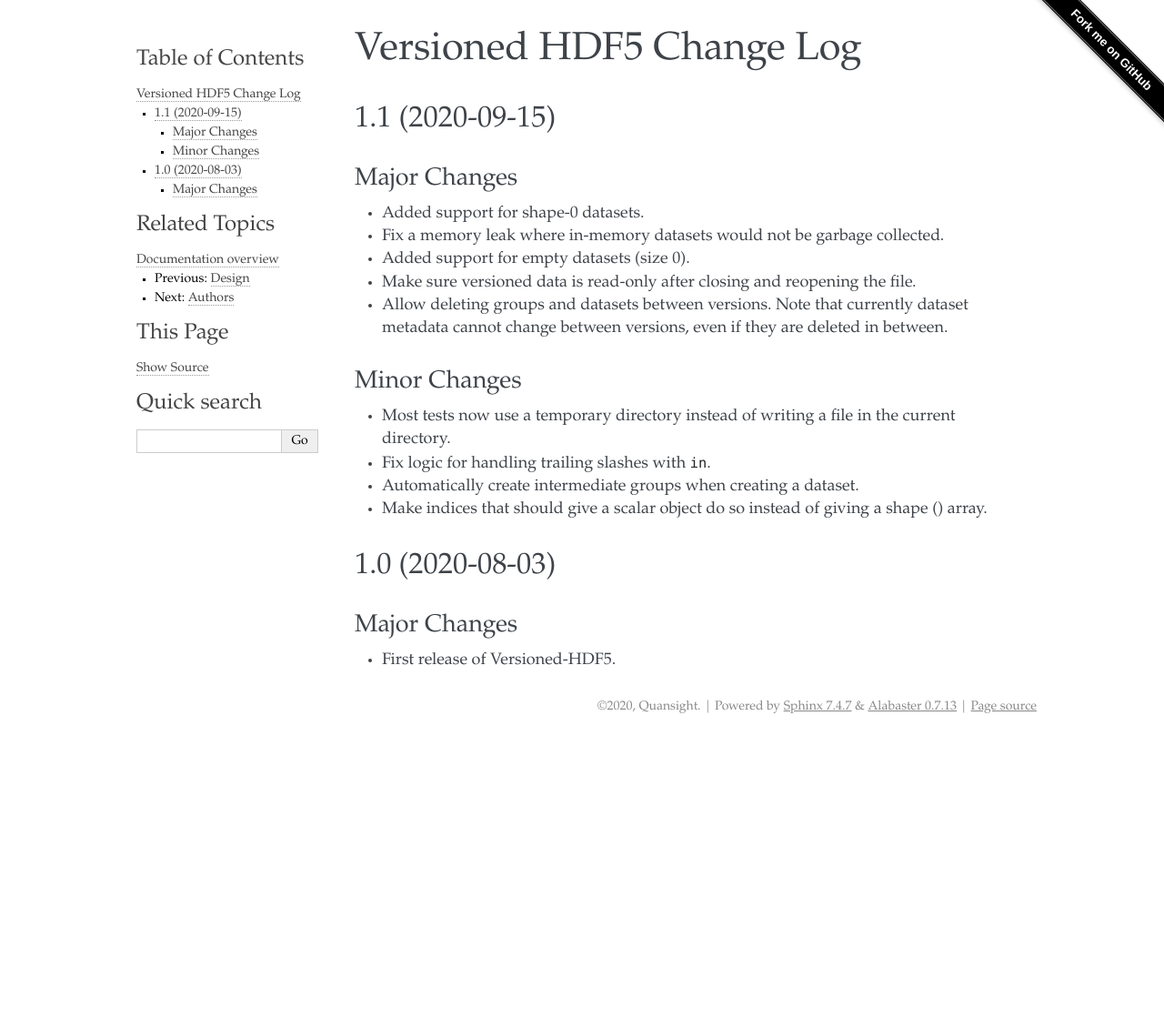
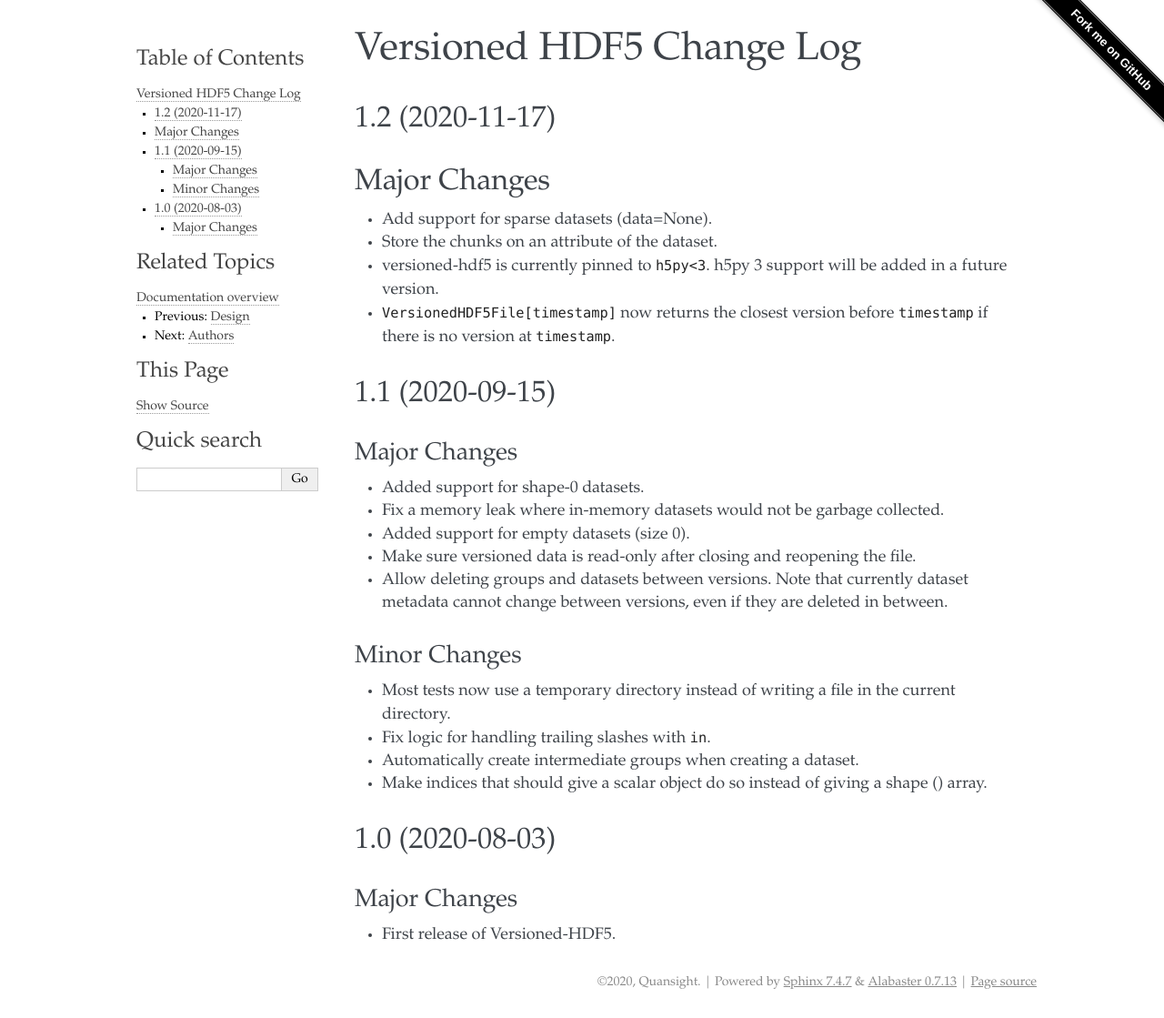
Before and after one commit to deshaw/versioned-hdf5, a Sphinx documentation site: the page built from docs/changelog.md, in a window 1280 px wide. Shown: the whole page at 91% size. Built offline with Sphinx 7.4.7, drawn with Linux system fonts in a browser that asks for light colours; before the commit the page ends 900 px from its top, so only the background shows below that.

Commit message:
Add changelog entries for 1.2 release

```diff
--- a/docs/changelog.md
+++ b/docs/changelog.md
@@ -1,5 +1,16 @@
 Versioned HDF5 Change Log
 =========================
+
+## 1.2 (2020-11-17)
+
+## Major Changes
+
+- Add support for sparse datasets (data=None).
+- Store the chunks on an attribute of the dataset.
+- versioned-hdf5 is currently pinned to `h5py<3`. h5py 3 support will be added
+  in a future version.
+- `VersionedHDF5File[timestamp]` now returns the closest version before
+  `timestamp` if there is no version at `timestamp`.
 
 ## 1.1 (2020-09-15)
 
```
